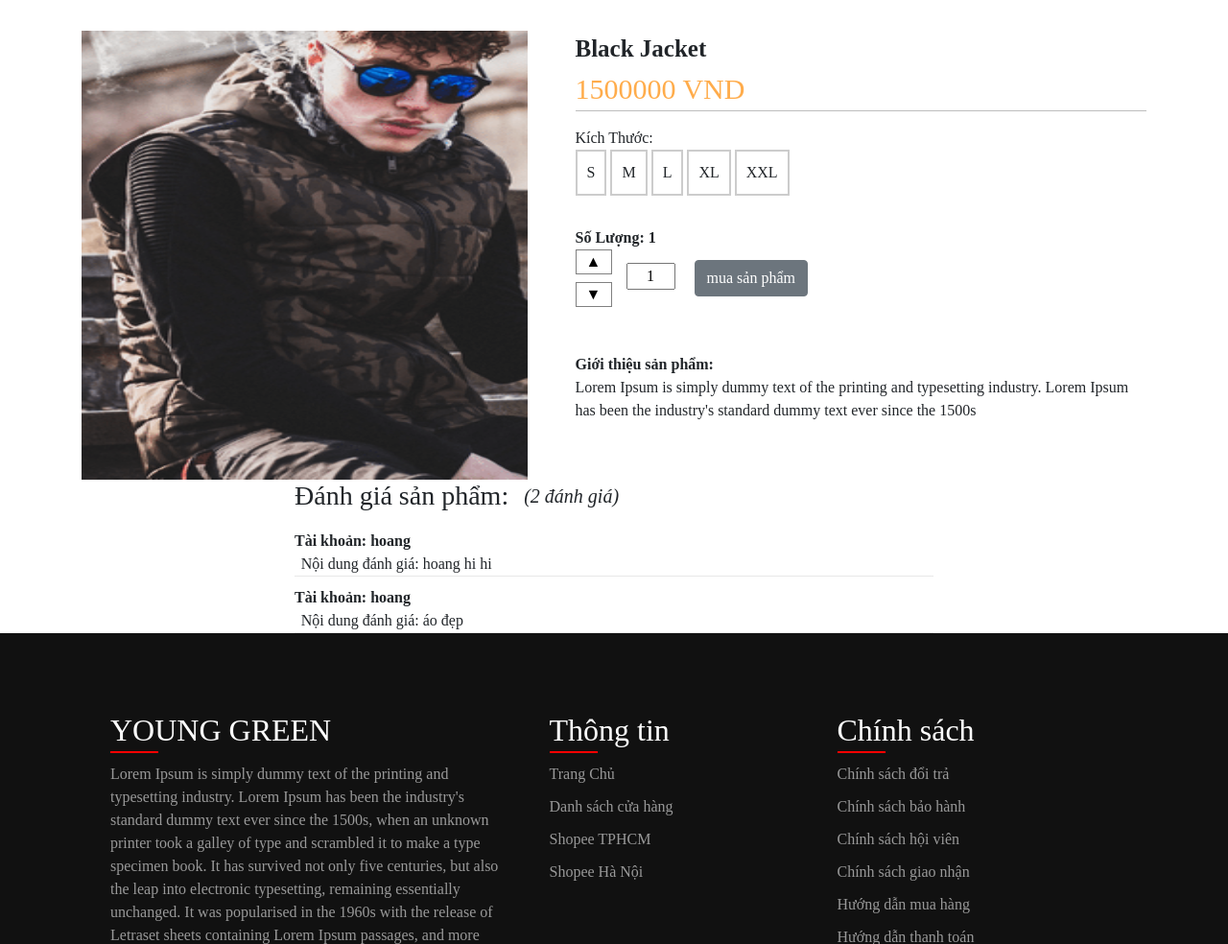
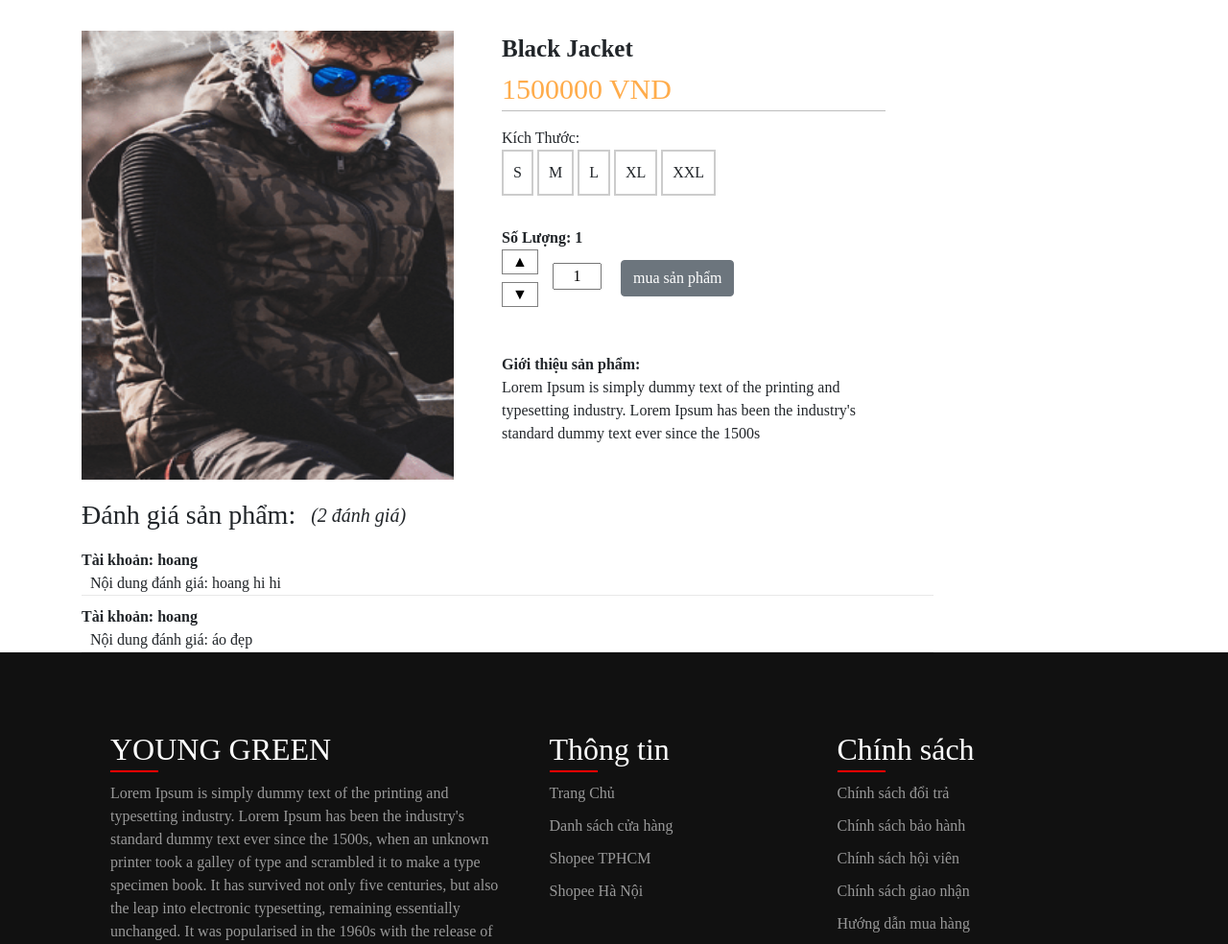
Before and after one commit to theksbd/CO3050-Web_Programming-Assignment, a PHP site: page /item.php?id=1 in a window 1280 px wide. Shown: the part 56-1040 px from the top of the page at 96% size. Run offline with PHP 8.4, Linux system fonts and the light colour scheme; data comes from the database, SQL or seed files in the repository; some libraries are stand-ins or nearby versions.

Commit message:
change style in item.css

```diff
--- a/css/item.css
+++ b/css/item.css
@@ -5,12 +5,13 @@
 }
 .product-container{
     display:flex;
+    flex-wrap: wrap;
     gap:50px;
 }
 .product-content{
     display:flex;
     flex-direction: column;
-    width: 600px;
+    width: 400px;
 }
 .content-name{
     font-size: 25px;
@@ -25,7 +26,7 @@
 }
 .product-image{
     height: 468px;
-    width: 468px;
+    width: 388px;
 }
 .boxed label {
     display: inline-block;
@@ -40,7 +41,7 @@
 }
 
 .boxed input[type="radio"]:checked + label {
-    border: solid 2px #FFAC4B;
+    border: solid 1px #0d6efd;
 }
 .change-quantity{
     display:flex;
@@ -69,15 +70,16 @@ input::-webkit-inner-spin-button {
     margin-left: 1em;
 }
 .comment-container{
-    width: 60%;
-    margin-left: auto;
-    margin-right: auto;
+    width: 80%;
+    margin-left: 0;
+    /* margin-right: auto; */
 }
 .comment-header{
     display: flex;
     flex-direction: row;
     align-items: center;
     gap: 1em;
+    margin-top: 20px;
 }
 .comment-number{
     font-size: 20px;
```
